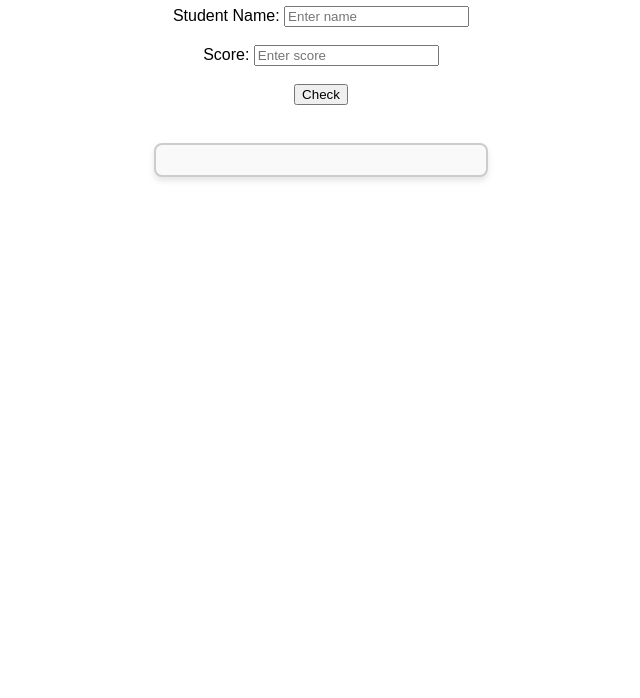
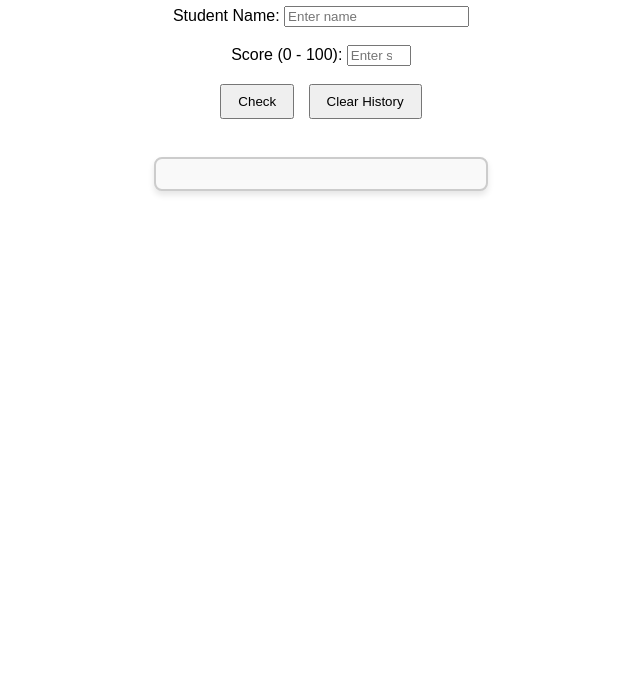
Before and after one commit to blessingonyinye123/grade_checker, a plain HTML site: page index.html in a window 1280 px wide. Shown: the part 102-800 px from the top of the page, without its empty margins (319-959 px from the left). Drawn offline with Linux system fonts and the light colour scheme.

Commit message:
Enhance Grade Checker with clear button and ARIA attributes
Added clear button and improved accessibility features.

```diff
--- a/index.html
+++ b/index.html
@@ -11,27 +11,31 @@
             font-family: Arial, sans-serif;
             margin-top: 50px;
         }
-        h1 {color: blue;}
+        h1 { color: #003399; } /* Higher contrast blue for accessibility */
+
+        button {
+            padding: 8px 16px;
+            cursor: pointer;
+            margin: 0 5px;
+        }
 
         #resultList {
-        list-style-type: none; /* Removes the default ugly bullet dots */
+            list-style-type: none;
             padding: 15px;
-        margin: 20px auto; /* Centers the box on the page */
-        width: 300px; /* Sets a fixed width for the box */
-        background-color: #f9f9f9; /* Soft light background */
-        border: 2px solid #ccc; /* Clean border around the box */
-        border-radius: 8px; /* Rounded corners */
-        text-align: left; /* Aligns text neatly inside the box */
-        box-shadow: 0 4px 6px rgba(0, 0, 0, 0.1); /* Adds a subtle shadow */
+            margin: 20px auto;
+            width: 300px;
+            background-color: #f9f9f9;
+            border: 2px solid #ccc;
+            border-radius: 8px;
+            text-align: left;
+            box-shadow: 0 4px 6px rgba(0, 0, 0, 0.1);
         }
 
-    /* Style for each individual item inside the box */
         #resultList li {
             padding: 8px 0;
-        border-bottom: 1px solid #eee; /* Adds a light divider line between items */
+            border-bottom: 1px solid #eee;
         }
 
-    /* Removes the divider line from the very last item */
         #resultList li:last-child {
             border-bottom: none;
         }
@@ -39,27 +43,28 @@
 </head>
 <body>
 
+    <main>
         <h1>Grade Checker Page</h1>
 
         <label for="nameInput">Student Name:</label>
-    <input type="text" id="nameInput" placeholder="Enter name">
+        <input type="text" id="nameInput" placeholder="Enter name" required>
 
         <br><br>
 
-    <label for="scoreInput">Score:</label>
-    <input type="number" id="scoreInput" placeholder="Enter score">
+        <label for="scoreInput">Score (0 - 100):</label>
+        <input type="number" id="scoreInput" min="0" max="100" placeholder="Enter score" required>
 
         <br><br>
 
-    <button id="checkBtn">Check</button>
+        <button id="checkBtn" type="button">Check</button>
+        <button id="clearBtn" type="button">Clear History</button>
 
         <br><br>
 
-    <p id="resultArea"></p>
+        <p id="resultArea" aria-live="polite"></p>
 
-    <p id="resultArea"></p>
-
-    <ul id="resultList"></ul>
+        <ul id="resultList" aria-label="Checked student grades"></ul>
+    </main>
 
     <script src="app.js"></script>
 
```
Lines whose indentation alone changed are shown as unchanged.
